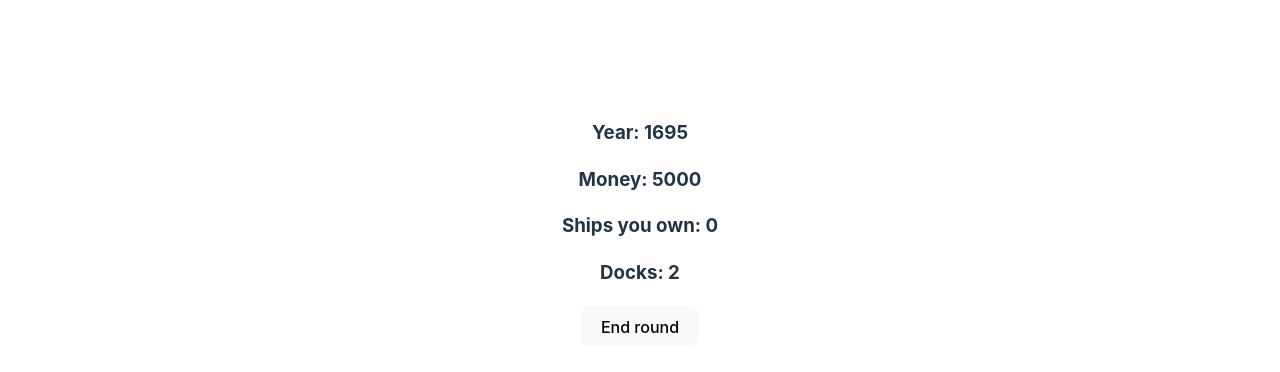
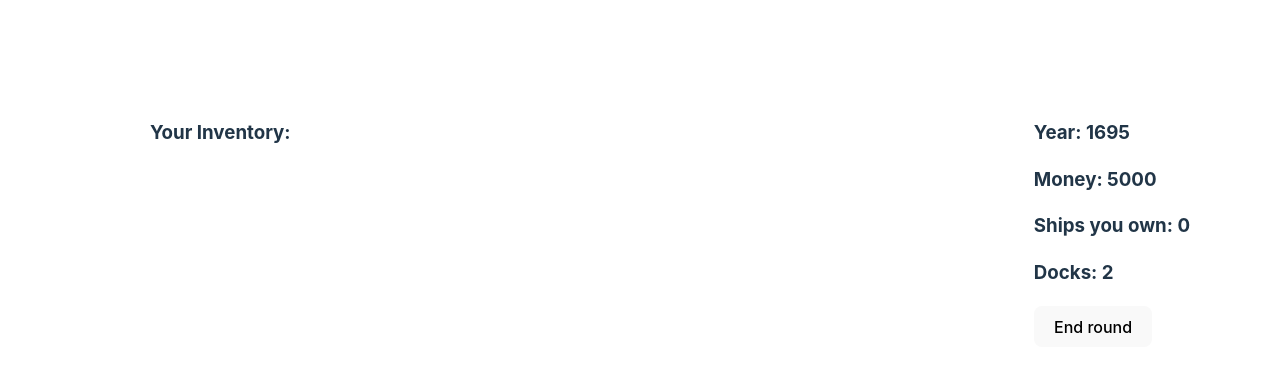
Before and after one commit to Hauskamel/portManager, a React (Vite) app: page / in a window 1280 px wide. Shown: the top 372 px of the page. Built offline with nearby package versions, Linux system fonts and the light colour scheme.

Commit message:
inventory ui

```diff
--- a/src/component_styles/ui.css
+++ b/src/component_styles/ui.css
@@ -1,7 +1,20 @@
 .ui-container {
+    display: flex;
     position: absolute;
     left: 50vw;
     transform: translateX(-50%);
     top: 100px;
     text-align: center;
+    width: 100vw;
 }
+
+.ui-stats {
+    text-align: left;
+    position: absolute;
+    right: 90px;
+}
+
+.ui-inventory {
+    position: absolute;
+    left: 150px;
+}
--- a/src/components/ui.jsx
+++ b/src/components/ui.jsx
@@ -1,21 +1,42 @@
 import "../component_styles/ui.css";
+import {useState} from "react";
+// import endYear from "../functions/end-year.js";
 
 function Ui (props) {
+    let YEAR = props.data.data.year;
+    let MONEY = props.data.data.money;
+    let SHIPSOWNED = props.data.data.shipsOwned
+    let DOCKS = props.data.data.docks
 
-    console.log(props.data.data.year)
-    const YEAR = props.data.data.year;
-    const MONEY = props.data.data.money;
-    const SHIPSOWNED = props.data.data.shipsOwned
-    const DOCKS = props.data.data.docks
+    // in tons
+    let INVENTORY = {
+        tea: 100,
+        grain: 100,
+        spices: 0,
+        slaves: 200,
+        preciousMetals: 50
+    }
+
+    const [year, setYear] = useState(YEAR)
+
+    function endYear () {
+        YEAR = setYear( year + 1);
+    }
 
     return (
         <div className="ui-container">
-            <h3 className="year">Year: {YEAR}</h3>
-            <h3 className="money">Money: {MONEY}</h3>
-            <h3 className="shipsOwned">Ships you own: {SHIPSOWNED}</h3>
-            <h3 className="docks">Docks: {DOCKS}</h3>
 
-            <button className="end_round_btn">End round</button>
+            <div className="ui-inventory">
+                <h3>Your Inventory:</h3>
+            </div>
+
+            <div className="ui-stats">
+                <h3 className="year">Year: {YEAR}</h3>
+                <h3 className="money">Money: {MONEY}</h3>
+                <h3 className="shipsOwned">Ships you own: {SHIPSOWNED}</h3>
+                <h3 className="docks">Docks: {DOCKS}</h3>
+                <button onClick={endYear} className="end_round_btn">End round</button>
+            </div>
         </div>
     )
 }
--- /dev/null
+++ b/src/functions/end-year.js
@@ -0,0 +1,5 @@
+function endYear (year) {
+    year+= 1;
+}
+
+export default endYear;
```
